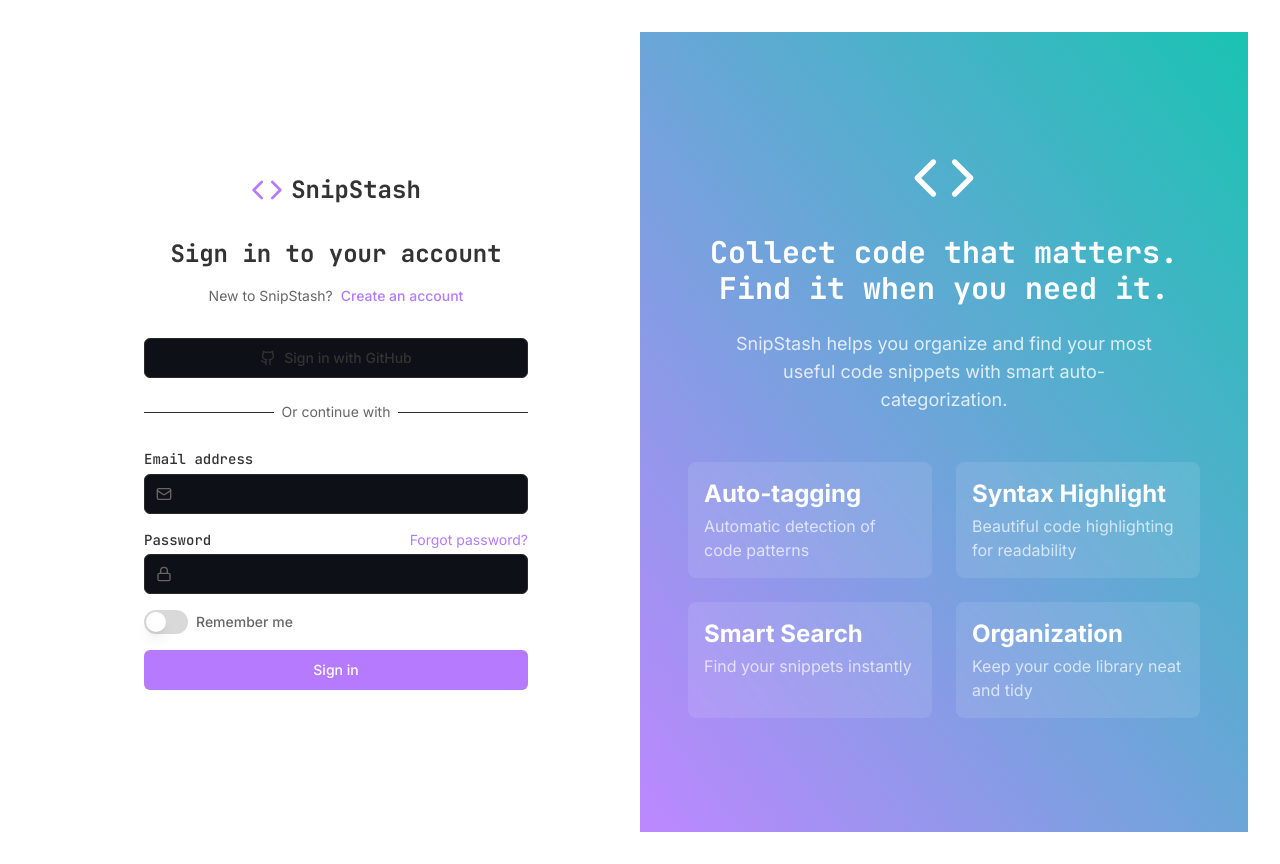
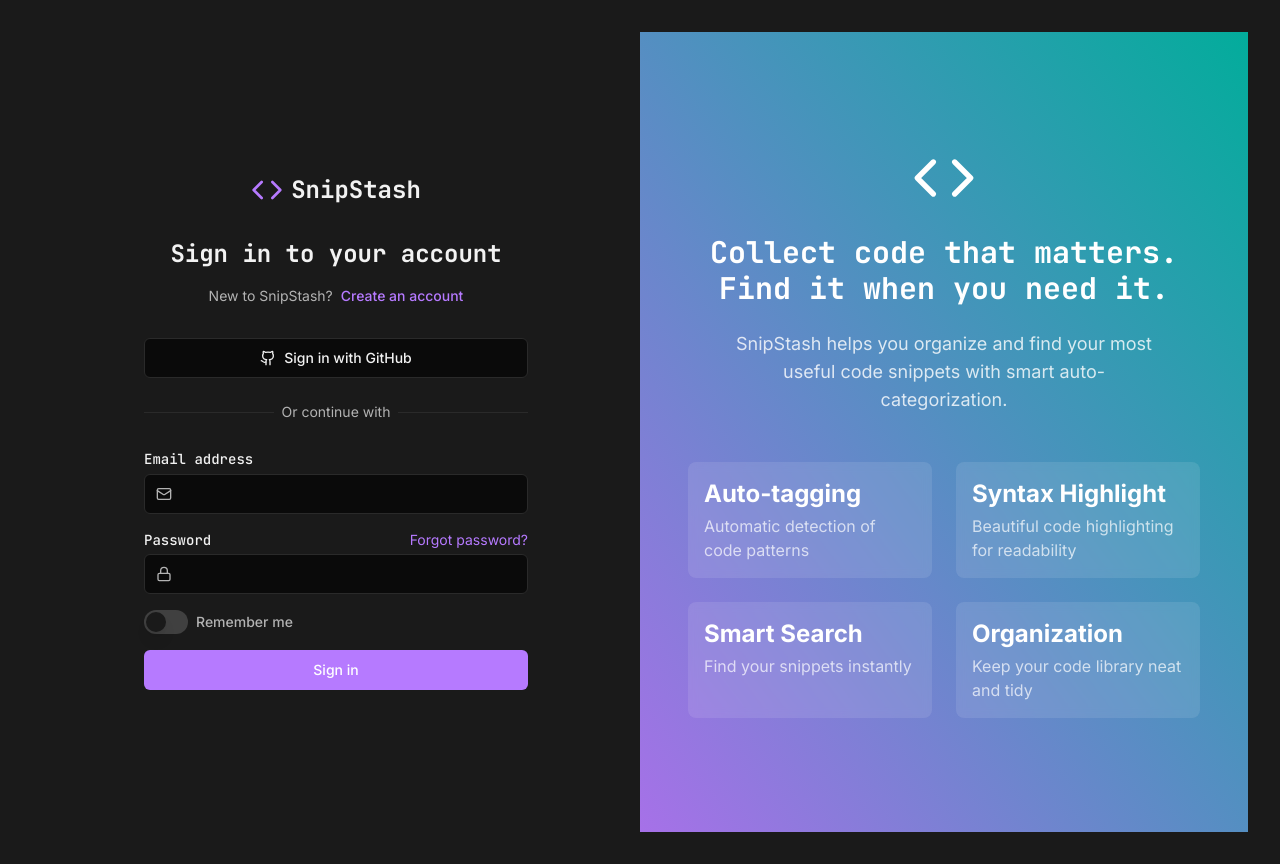
Before and after one commit to lokeshpanthangi/snippets-trail2, a React (Vite) app: page /auth in a window 1280 px wide. Built offline with nearby package versions, Linux system fonts and the light colour scheme.

Commit message:
feat: Implement dark theme
- Enforce dark theme usage.
- Update color scheme to dark gray and white.
- Modify `index.css` and `tailwind.config.ts` to reflect the dark theme.

```diff
--- a/src/components/CodeBlock.tsx
+++ b/src/components/CodeBlock.tsx
@@ -12,9 +12,9 @@ type CodeBlockProps = {
   detectPatterns?: boolean;
 };
 
-// Enhanced syntax highlighting function with more detailed token handling
+// Enhanced syntax highlighting function with more detailed token handling for dark theme
 const highlightCode = (code: string, language: string) => {
-  // Language specific highlighting rules
+  // Language specific highlighting rules optimized for dark theme
   if (language === 'javascript' || language === 'typescript') {
     return code
       // Keywords
--- a/src/components/SnippetCard.tsx
+++ b/src/components/SnippetCard.tsx
@@ -1,3 +1,4 @@
+
 import React, { useState } from 'react';
 import { Check, Copy, Pencil } from 'lucide-react';
 import LanguageBadge from './LanguageBadge';
@@ -61,7 +62,7 @@ const SnippetCard = ({
   return (
     <>
       <div
-        className="group relative rounded-2xl overflow-hidden shadow-xl border border-border bg-gradient-to-br from-background/80 to-card/90 hover:shadow-2xl hover:border-primary/60 transition-all duration-300 cursor-pointer max-w-3xl mx-auto min-h-[500px] h-[500px] w-full transform hover:scale-105 select-none"
+        className="group relative rounded-2xl overflow-hidden shadow-xl border border-border bg-gradient-to-br from-background to-card/90 hover:shadow-2xl hover:border-primary/60 transition-all duration-300 cursor-pointer max-w-3xl mx-auto min-h-[500px] h-[500px] w-full transform hover:scale-105 select-none"
         onClick={() => setDialogOpen(true)}
         style={{ minHeight: 500, height: 500 }}
       >
@@ -78,7 +79,7 @@ const SnippetCard = ({
           )}
         </Button>
         <CodeBlock className="rounded-2xl h-full flex flex-col">
-          <CodeBlockGroup className="border-border border-b px-4 py-2 bg-background/80 flex items-center justify-between">
+          <CodeBlockGroup className="border-border border-b px-4 py-2 bg-muted/30 flex items-center justify-between">
             <div className="flex items-center gap-2">
               <span className="font-jetbrains font-bold text-lg text-foreground truncate max-w-[60vw]">
                 {snippet.title}
--- a/src/index.css
+++ b/src/index.css
@@ -1,4 +1,3 @@
-
 @import url('https://fonts.googleapis.com/css2?family=Inter:wght@300;400;500;600;700&family=JetBrains+Mono:wght@400;500;700&family=Fira+Code:wght@400;500;600&display=swap');
 
 @tailwind base;
@@ -7,57 +6,15 @@
 
 @layer base {
   :root {
-    /* Modified theme with white and dark gray */
-    --background: 0 0% 100%;  /* White */
-    --foreground: 0 0% 20%; /* Dark Gray Text */
+    /* Dark theme as default */
+    --background: 0 0% 10%;  /* Dark background */
+    --foreground: 0 0% 95%; /* Light text */
 
-    --card: 0 0% 97%;  /* Slightly off-white */
-    --card-foreground: 0 0% 20%; /* Dark Gray Text */
+    --card: 0 0% 15%;  /* Slightly lighter dark */
+    --card-foreground: 0 0% 95%; /* Light text */
 
-    --popover: 0 0% 97%;  /* Slightly off-white */
-    --popover-foreground: 0 0% 20%; /* Dark Gray Text */
-
-    --primary: 267 100% 74%; /* Keeping purple */
-    --primary-foreground: 0 0% 100%;
-
-    --secondary: 174 100% 37%; /* Keeping teal */
-    --secondary-foreground: 0 0% 100%;
-
-    --muted: 0 0% 90%;  /* Light Gray */
-    --muted-foreground: 0 0% 40%; /* Medium Gray */
-
-    --accent: 267 100% 84%; /* Light Purple */
-    --accent-foreground: 0 0% 20%; /* Dark Gray */
-
-    --destructive: 0 84% 60%;
-    --destructive-foreground: 0 0% 98%;
-
-    --border: 0 0% 85%; /* Light Gray Border */
-    --input: 0 0% 85%; /* Light Gray Input */
-    --ring: 267 100% 74%; /* Purple ring */
-
-    --radius: 0.5rem;
-
-    --sidebar-background: 0 0% 20%; /* Dark Gray */
-    --sidebar-foreground: 0 0% 95%; /* Almost White */
-    --sidebar-primary: 267 100% 74%; /* Purple */
-    --sidebar-primary-foreground: 0 0% 100%;
-    --sidebar-accent: 0 0% 25%; /* Slightly Lighter Gray */
-    --sidebar-accent-foreground: 0 0% 95%; /* Almost White */
-    --sidebar-border: 0 0% 30%; /* Medium Gray */
-    --sidebar-ring: 267 100% 74%; /* Purple */
-  }
-
-  /* Dark Mode */
-  .dark {
-    --background: 0 0% 20%;  /* Dark Gray */
-    --foreground: 0 0% 95%; /* Almost White */
-
-    --card: 0 0% 25%;  /* Slightly Lighter Gray */
-    --card-foreground: 0 0% 95%; /* Almost White */
-
-    --popover: 0 0% 25%;  /* Slightly Lighter Gray */
-    --popover-foreground: 0 0% 95%; /* Almost White */
+    --popover: 0 0% 15%;  /* Slightly lighter dark */
+    --popover-foreground: 0 0% 95%; /* Light text */
 
     --primary: 267 100% 74%; /* Purple */
     --primary-foreground: 0 0% 100%;
@@ -65,8 +22,8 @@
     --secondary: 174 100% 37%; /* Teal */
     --secondary-foreground: 0 0% 100%;
 
-    --muted: 0 0% 30%;  /* Medium Gray */
-    --muted-foreground: 0 0% 70%; /* Light Gray */
+    --muted: 0 0% 20%;  /* Medium dark gray */
+    --muted-foreground: 0 0% 70%; /* Light gray */
 
     --accent: 267 100% 84%; /* Light Purple */
     --accent-foreground: 0 0% 100%;
@@ -74,17 +31,19 @@
     --destructive: 0 84% 60%;
     --destructive-foreground: 0 0% 98%;
 
-    --border: 0 0% 30%; /* Medium Gray */
-    --input: 0 0% 30%; /* Medium Gray */
-    --ring: 267 100% 74%; /* Purple */
+    --border: 0 0% 25%; /* Medium dark gray border */
+    --input: 0 0% 25%; /* Medium dark gray input */
+    --ring: 267 100% 74%; /* Purple ring */
 
-    --sidebar-background: 0 0% 15%; /* Darker Gray */
+    --radius: 0.5rem;
+
+    --sidebar-background: 0 0% 7%; /* Darker dark gray */
     --sidebar-foreground: 0 0% 95%; /* Almost White */
     --sidebar-primary: 267 100% 74%; /* Purple */
     --sidebar-primary-foreground: 0 0% 100%;
-    --sidebar-accent: 0 0% 20%; /* Dark Gray */
+    --sidebar-accent: 0 0% 12%; /* Slightly Lighter Gray */
     --sidebar-accent-foreground: 0 0% 95%; /* Almost White */
-    --sidebar-border: 0 0% 25%; /* Medium Gray */
+    --sidebar-border: 0 0% 20%; /* Medium Gray */
     --sidebar-ring: 267 100% 74%; /* Purple */
   }
 
--- a/tailwind.config.ts
+++ b/tailwind.config.ts
@@ -63,10 +63,10 @@ export default {
 					border: 'hsl(var(--sidebar-border))',
 					ring: 'hsl(var(--sidebar-ring))'
 				},
-				// SnipStash custom colors
+				// Updated dark theme colors for code snippets
 				snippet: {
-					bg: '#1E1E1E',
-					code: '#0D1117',
+					bg: '#121212',
+					code: '#0A0A0A',
 					border: '#2A2A2A',
 				},
 				lang: {
```
